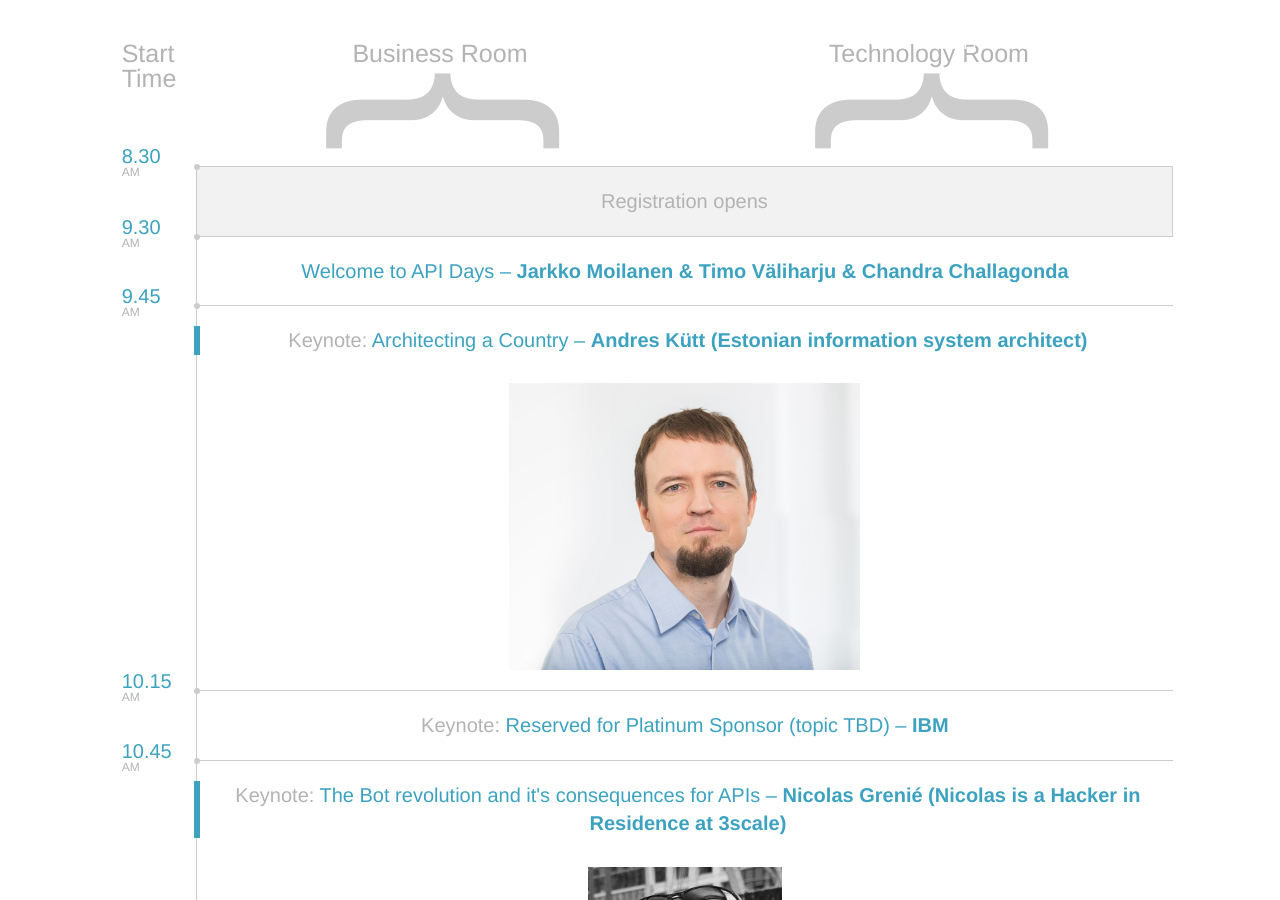
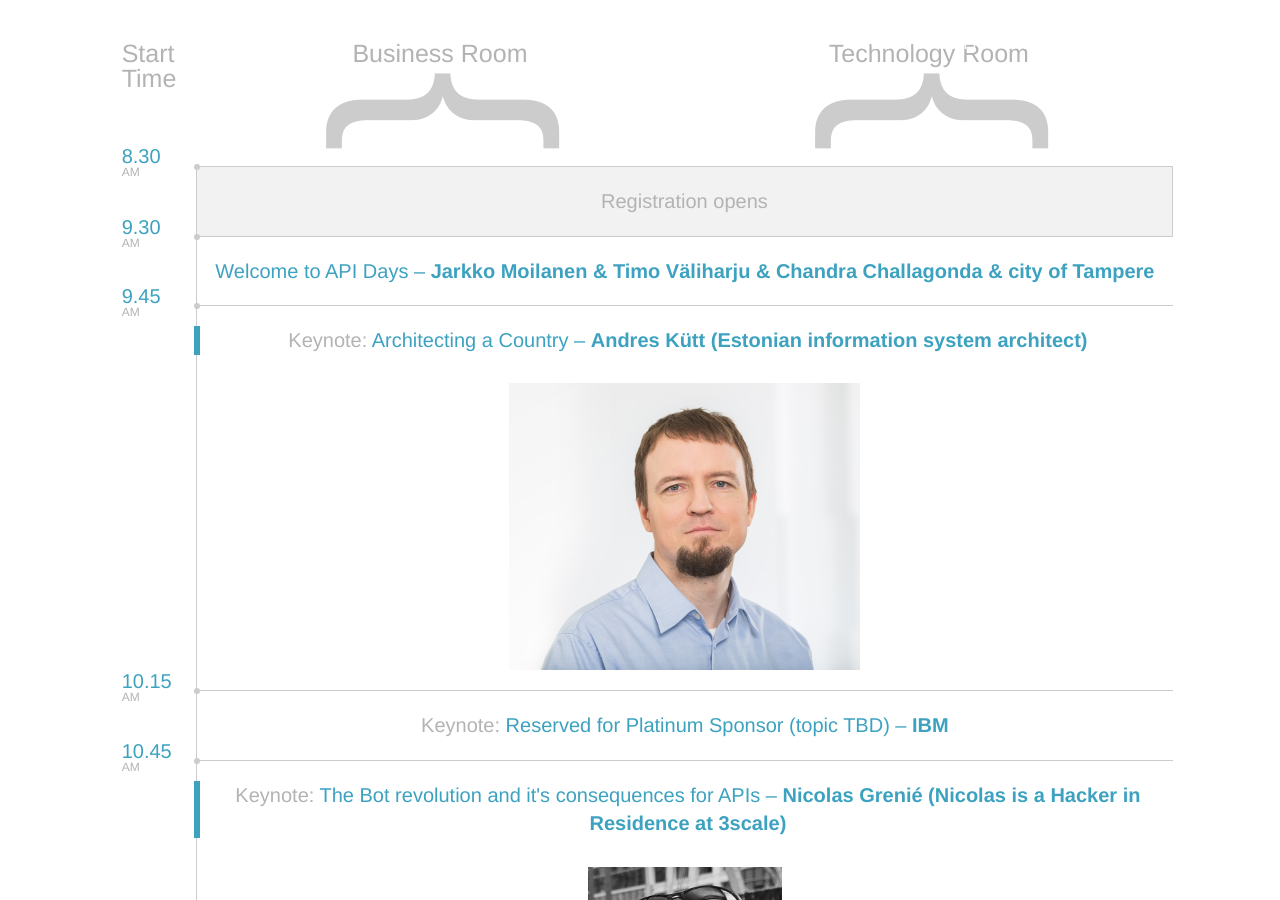
Before and after one commit to apidaysnordic/apidaysnordic.github.io, a Jekyll site: the page built from programme/index.md, in a window 1280 px wide and 900 px high, scrolled down 627 px. Built offline with Jekyll 4.4.1, drawn with Linux system fonts in a browser that asks for light colours; some web fonts are replaced; comment, search, counter and statistics services are not loaded.

Commit message:
updated program

```diff
--- a/_layouts/programme.html
+++ b/_layouts/programme.html
@@ -112,7 +112,7 @@
                         <small>am</small>
                     </div>
                     <div class="col-md-11 entry entry-first entry-general">
-                        Welcome to API Days &ndash; <strong>Jarkko Moilanen & Timo Väliharju & Chandra Challagonda</strong>
+                        Welcome to API Days &ndash; <strong>Jarkko Moilanen & Timo Väliharju & Chandra Challagonda & city of Tampere</strong>
                     </div>
                 </div>
 
```
Also changed, not shown: other parts of _layouts/programme.html (+1 -1 lines).
